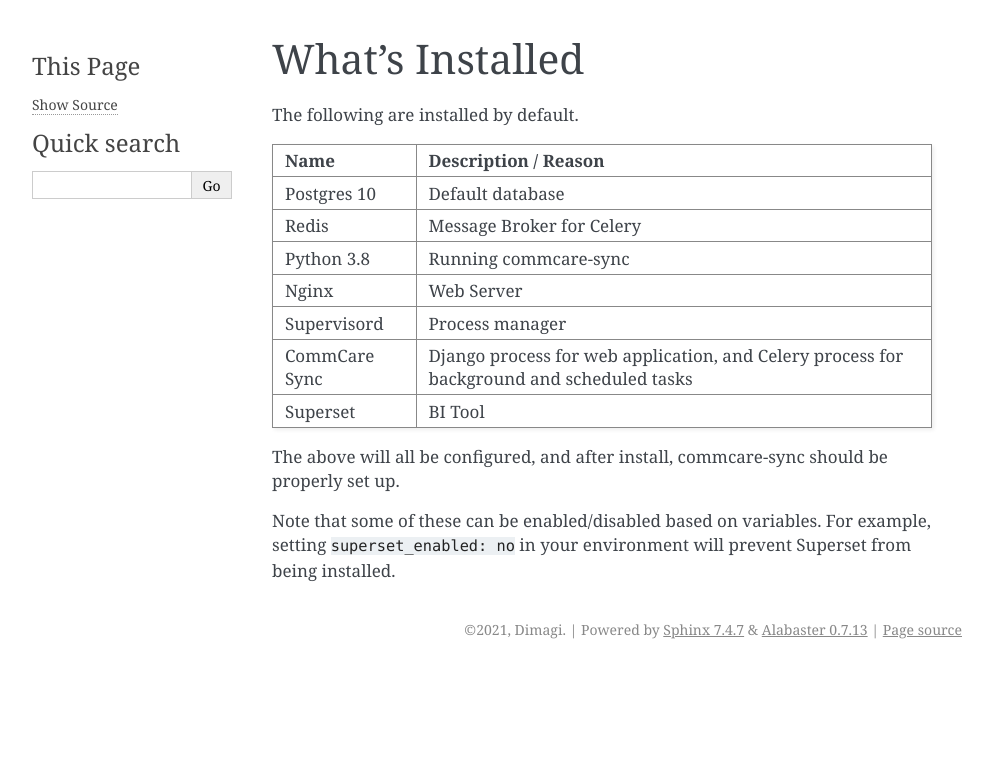
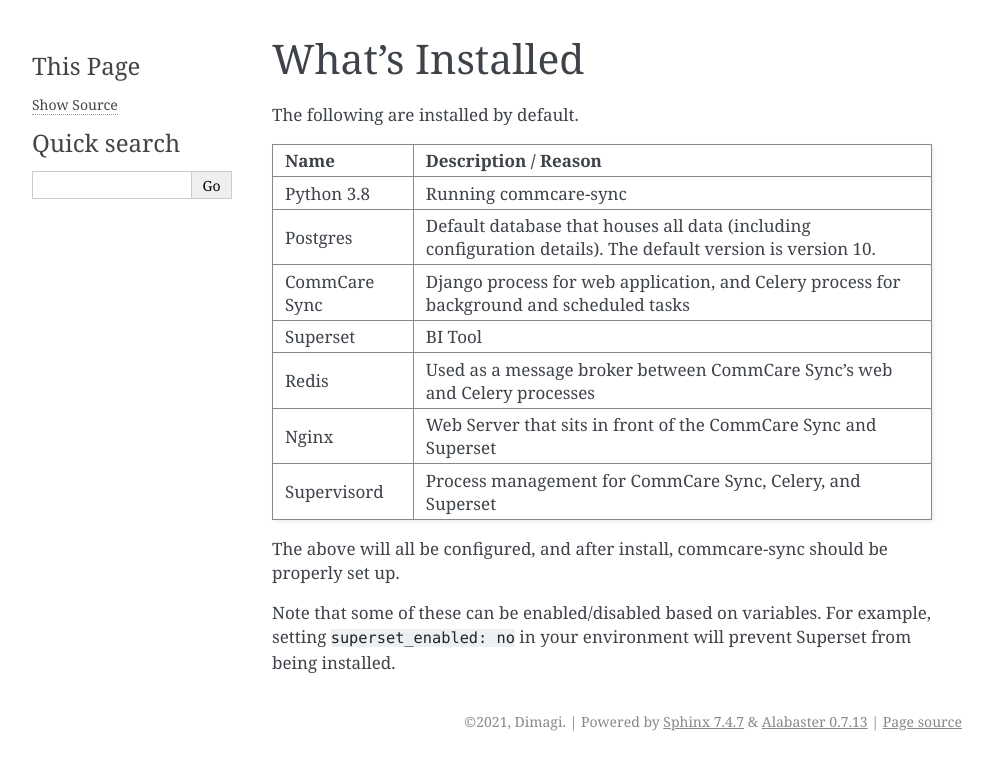
Before and after one commit to dimagi/commcare-sync-ansible, a Sphinx documentation site: the page built from docs/whats-installed.md, in a window 1280 px wide. Shown: the top 770 px of the page, without its empty margins (148-1141 px from the left). Built offline with Sphinx 7.4.7, drawn with Linux system fonts in a browser that asks for light colours.

Commit message:
tweak "what's installed" table

```diff
--- a/docs/whats-installed.md
+++ b/docs/whats-installed.md
@@ -5,13 +5,13 @@
 
 | Name          | Description / Reason |
 | ------------- | ----------- |
-| Postgres 10   | Default database |
-| Redis         | Message Broker for Celery |
 | Python 3.8    | Running commcare-sync |
-| Nginx         | Web Server |
-| Supervisord   | Process manager |
+| Postgres      | Default database that houses all data (including configuration details). The default version is version 10. |
 | CommCare Sync | Django process for web application, and Celery process for background and scheduled tasks |
 | Superset      | BI Tool |
+| Redis         | Used as a message broker between CommCare Sync’s web and Celery processes |
+| Nginx         | Web Server that sits in front of the CommCare Sync and Superset |
+| Supervisord   | Process management for CommCare Sync, Celery, and Superset |
 
 The above will all be configured, and after install, commcare-sync should be properly set up.
 
```
